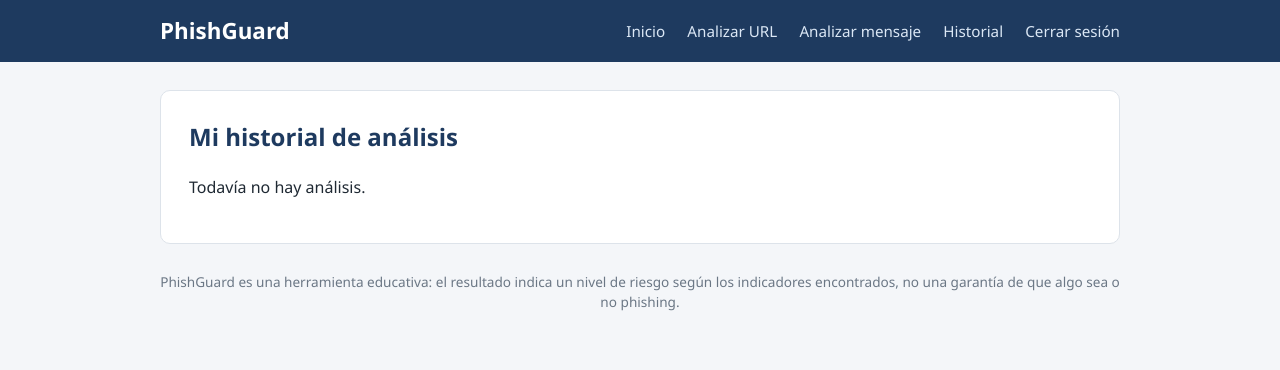
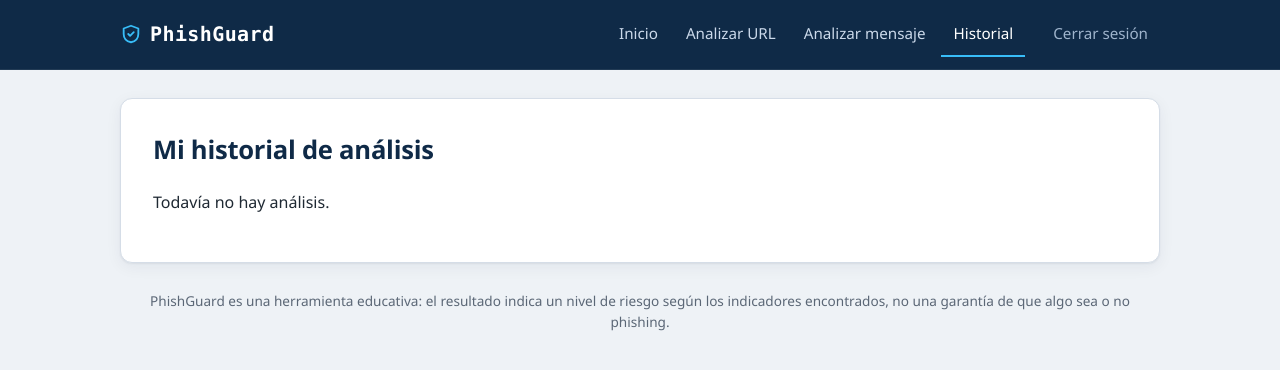
Before and after one commit to daniel180420/phishguard, a Flask app: page /historial in a window 1280 px wide. Shown: the top 370 px of the page. Run offline with Flask 3, Linux system fonts and the light colour scheme; the visitor is signed in with stand-in values (Sample User, id 1); data that the repository does not hold is empty.

Commit message:
Rediseño: base.html y style.css

```diff
--- a/app/static/css/style.css
+++ b/app/static/css/style.css
@@ -1,11 +1,18 @@
 :root {
-    --azul: #1e3a5f;
-    --azul-claro: #2d5a8e;
-    --fondo: #f4f6f9;
+    --azul: #0f2a47;
+    --azul-claro: #2563a8;
+    --acento: #38bdf8;          /* solo en la barra superior */
+    --fondo: #eef2f6;
     --tarjeta: #ffffff;
     --texto: #1f2933;
-    --gris: #6b7785;
-    --borde: #dde3ea;
+    --gris: #5b6776;
+    --borde: #d5dde7;
+    --sombra: 0 1px 2px rgba(15, 42, 71, 0.06), 0 4px 16px rgba(15, 42, 71, 0.06);
+    --radio: 12px;
+    --ease-out: cubic-bezier(0.23, 1, 0.32, 1);
+    --fuente: "Segoe UI", system-ui, -apple-system, Arial, sans-serif;
+    --fuente-mono: ui-monospace, "Cascadia Mono", Consolas, "Courier New", monospace;
+
     --bajo: #1f8a4c;
     --bajo-fondo: #e3f5ea;
     --medio: #b7791f;
@@ -30,52 +38,90 @@ body {
 
 .barra {
     background: var(--azul);
+    border-bottom: 1px solid rgba(255, 255, 255, 0.08);
 }
 
 .barra-contenido {
-    width: min(960px, calc(100% - 40px));
+    width: min(1040px, calc(100% - 40px));
     margin: 0 auto;
-    padding: 14px 0;
+    padding: 12px 0;
     display: flex;
     align-items: center;
     justify-content: space-between;
     flex-wrap: wrap;
-    gap: 10px;
+    gap: 8px 24px;
 }
 
 .logo {
+    display: inline-flex;
+    align-items: center;
+    gap: 8px;
     color: #ffffff;
-    font-size: 1.4rem;
+    font-family: var(--fuente-mono);
+    font-size: 1.25rem;
     font-weight: 700;
+    letter-spacing: 0.02em;
     text-decoration: none;
 }
 
-.barra nav a {
-    color: #dbe7f5;
-    text-decoration: none;
-    margin-left: 18px;
-    font-size: 0.95rem;
+.logo-icono {
+    color: var(--acento);
 }
 
-.barra nav a:hover {
+.barra nav {
+    display: flex;
+    align-items: center;
+    flex-wrap: wrap;
+    gap: 4px;
+}
+
+.barra nav a {
+    color: #cbd9ea;
+    text-decoration: none;
+    font-size: 0.95rem;
+    padding: 10px 12px;
+    border-bottom: 2px solid transparent;
+    transition: color 150ms ease, border-color 150ms ease;
+}
+
+.barra nav a.activo {
     color: #ffffff;
-    text-decoration: underline;
+    border-bottom-color: var(--acento);
+}
+
+.barra nav a.salir {
+    margin-left: 12px;
+    color: #9fb4cc;
+}
+
+.barra a:focus-visible {
+    outline: 2px solid var(--acento);
+    outline-offset: 2px;
+}
+
+@media (hover: hover) and (pointer: fine) {
+    .barra nav a:hover {
+        color: #ffffff;
+    }
 }
 
 /* ---------- Contenido principal ---------- */
 
 main {
-    width: min(960px, calc(100% - 40px));
+    width: min(1040px, calc(100% - 40px));
     margin: 28px auto;
-    padding: 28px;
+    padding: 32px;
     background: var(--tarjeta);
     border: 1px solid var(--borde);
-    border-radius: 10px;
+    border-radius: var(--radio);
+    box-shadow: var(--sombra);
 }
 
 h2 {
     margin-top: 0;
     color: var(--azul);
+    font-size: 1.6rem;
+    letter-spacing: -0.01em;
 }
 
 h3, h4 {
@@ -95,13 +141,15 @@ hr {
 pre {
     background: #f0f3f7;
     padding: 12px;
-    border-radius: 6px;
+    border-radius: 8px;
+    font-family: var(--fuente-mono);
+    font-size: 0.9rem;
     white-space: pre-wrap;
     word-break: break-word;
 }
 
 footer {
-    width: min(960px, calc(100% - 40px));
+    width: min(1040px, calc(100% - 40px));
     margin: 0 auto 30px;
     text-align: center;
     color: var(--gris);
--- a/app/templates/base.html
+++ b/app/templates/base.html
@@ -9,18 +9,25 @@
 <body>
     <header class="barra">
         <div class="barra-contenido">
-            <a class="logo" href="{{ url_for('dashboard.index') }}">PhishGuard</a>
+            <a class="logo" href="{{ url_for('dashboard.index') }}">
+                <svg class="logo-icono" viewBox="0 0 24 24" width="22" height="22" fill="none" stroke="currentColor" stroke-width="2" stroke-linecap="round" stroke-linejoin="round" aria-hidden="true" focusable="false">
+                    <path d="M12 3l8 3v6c0 4.5-3.2 8-8 9-4.8-1-8-4.5-8-9V6l8-3z"/>
+                    <path d="M9 12l2 2 4-4"/>
+                </svg>
+                PhishGuard
+            </a>
             {% if current_user.is_authenticated %}
-            <nav>
-                <a href="{{ url_for('dashboard.index') }}">Inicio</a>
-                <a href="{{ url_for('analysis.analizar_url_view') }}">Analizar URL</a>
-                <a href="{{ url_for('analysis.analizar_mensaje_view') }}">Analizar mensaje</a>
-                <a href="{{ url_for('analysis.historial') }}">Historial</a>
+            {% set ep = request.endpoint %}
+            <nav aria-label="Principal">
+                <a href="{{ url_for('dashboard.index') }}"{% if ep == 'dashboard.index' %} class="activo" aria-current="page"{% endif %}>Inicio</a>
+                <a href="{{ url_for('analysis.analizar_url_view') }}"{% if ep == 'analysis.analizar_url_view' %} class="activo" aria-current="page"{% endif %}>Analizar URL</a>
+                <a href="{{ url_for('analysis.analizar_mensaje_view') }}"{% if ep == 'analysis.analizar_mensaje_view' %} class="activo" aria-current="page"{% endif %}>Analizar mensaje</a>
+                <a href="{{ url_for('analysis.historial') }}"{% if ep in ('analysis.historial', 'analysis.detalle') %} class="activo" aria-current="page"{% endif %}>Historial</a>
                 {% if current_user.es_admin %}
-                <a href="{{ url_for('analysis.historial_admin') }}">Historial global</a>
-                <a href="{{ url_for('analysis.indicadores') }}">Indicadores</a>
+                <a href="{{ url_for('analysis.historial_admin') }}"{% if ep == 'analysis.historial_admin' %} class="activo" aria-current="page"{% endif %}>Historial global</a>
+                <a href="{{ url_for('analysis.indicadores') }}"{% if ep in ('analysis.indicadores', 'analysis.editar_indicador') %} class="activo" aria-current="page"{% endif %}>Indicadores</a>
                 {% endif %}
-                <a href="{{ url_for('auth.logout') }}">Cerrar sesión</a>
+                <a class="salir" href="{{ url_for('auth.logout') }}">Cerrar sesión</a>
             </nav>
             {% endif %}
         </div>
```
Also changed, not shown: other parts of app/static/css/style.css (+50 -13 lines), CLAUDE.md (+27 -0 lines).
